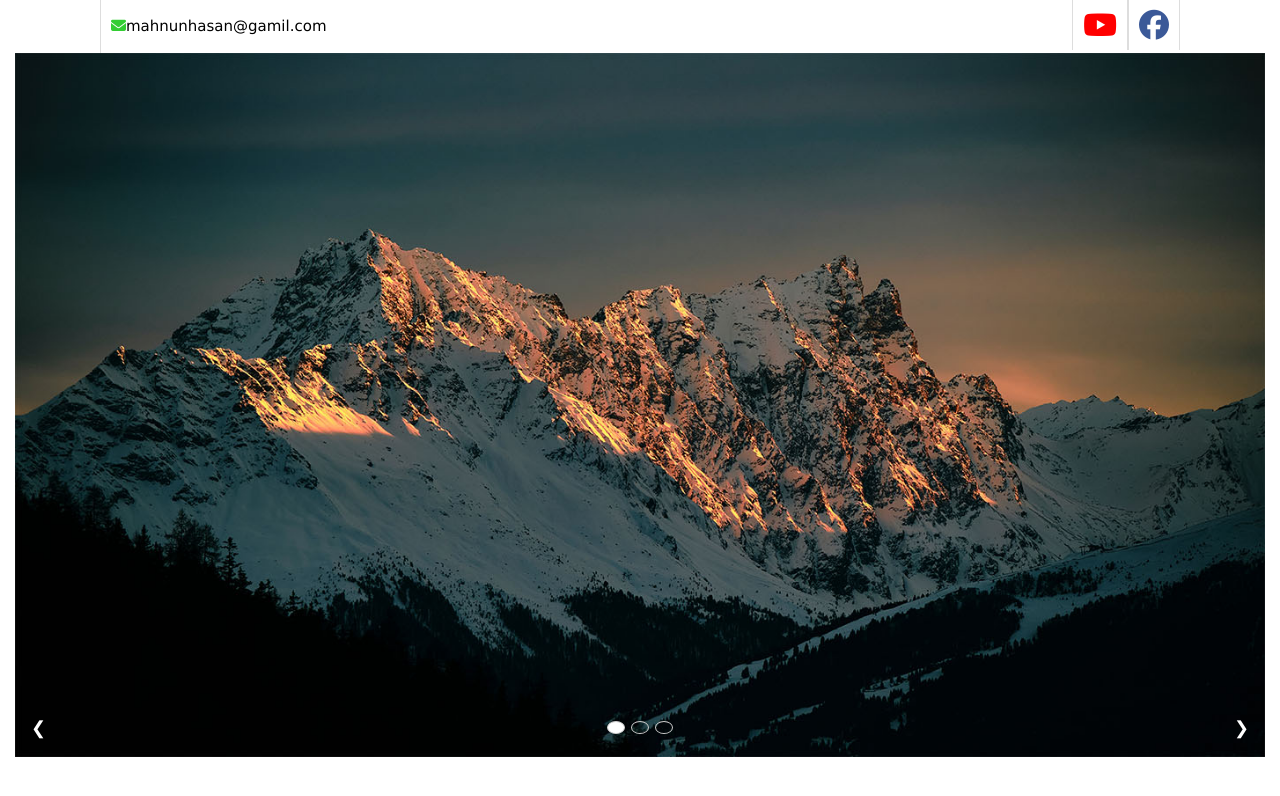
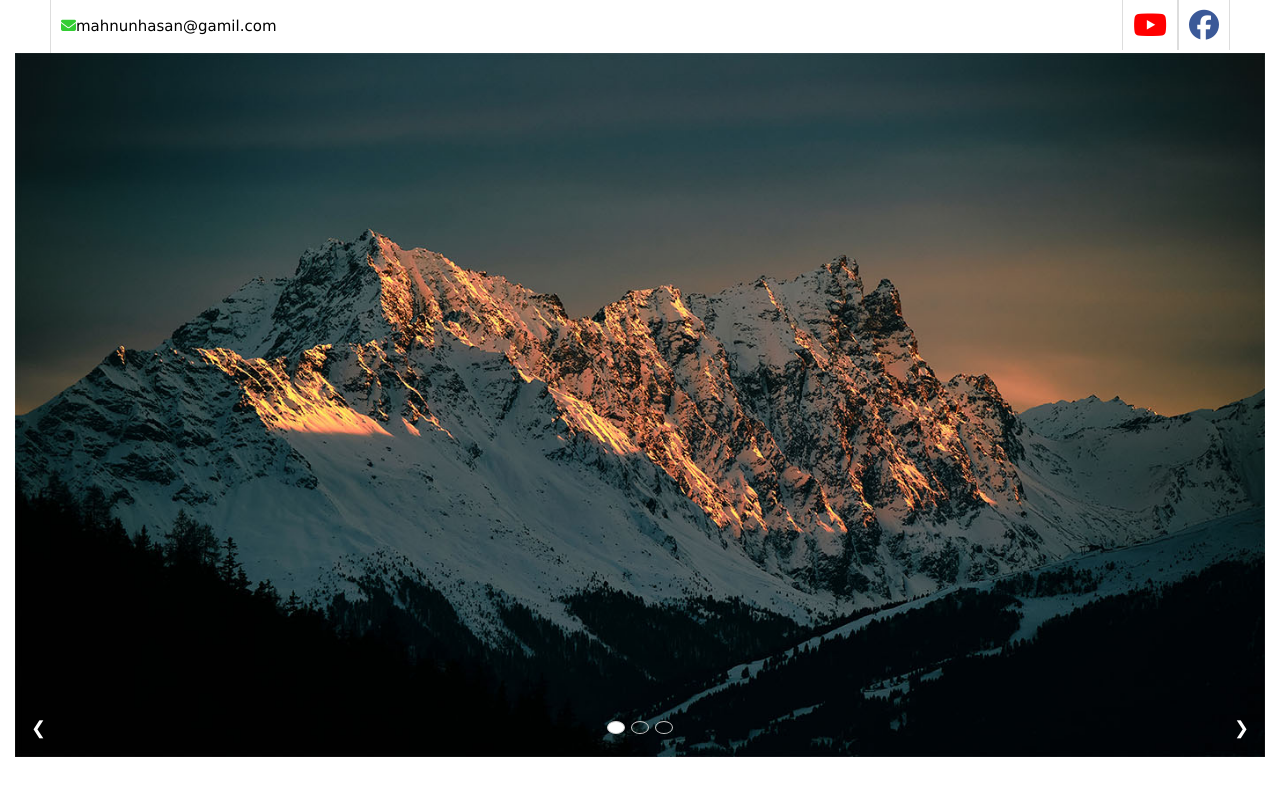
Before and after one commit to mesbahhsabbir/mahnun, a plain HTML site: page index.html in a window 1280 px wide. Drawn offline with nearby package versions, Linux system fonts and the light colour scheme.

Commit message:
Update mahnun.css

```diff
--- a/mahnun.css
+++ b/mahnun.css
@@ -15,9 +15,6 @@ h1, h2, h3, h4, h5, h6{
 	font-family: 'Oswald', sans-serif; font-weight : 500;
 }
 
-header{
-    margin: 0px 50px;
-}
 section{
 	padding: 0px 0px;
     margin: 0px 0px;
```
